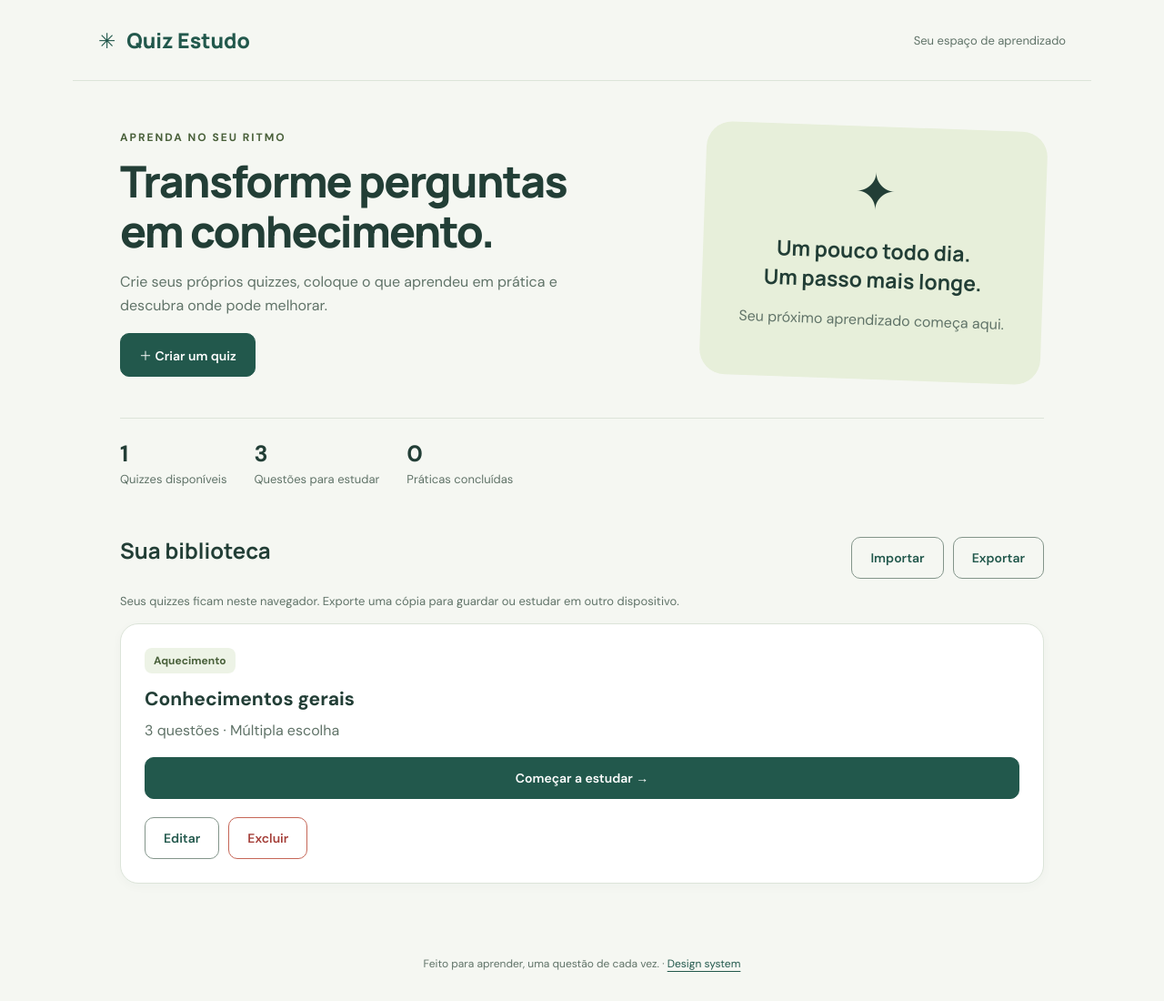
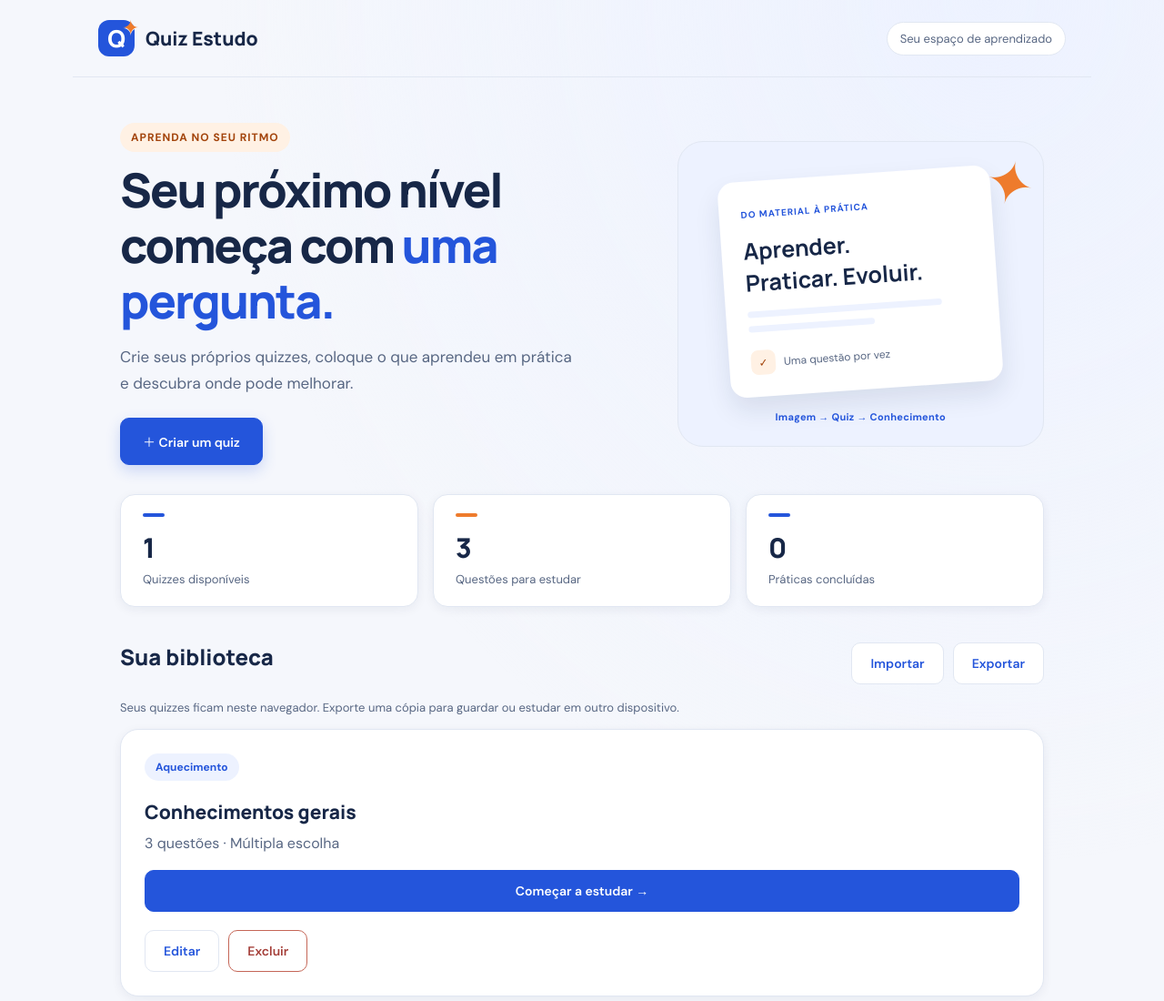
Before and after one commit to Brizio43/Brizio43, a website: page index.html in a window 1280 px wide. Shown: the top 1100 px of the page at 91% size. Drawn offline with Linux system fonts and the light colour scheme.

Commit message:
Modernize quiz layout with blue and orange identity

```diff
--- a/index.html
+++ b/index.html
@@ -1,3 +1,3 @@
 <!doctype html>
-<html lang="pt-BR"><head><meta charset="utf-8"><meta name="viewport" content="width=device-width, initial-scale=1"><meta name="theme-color" content="#22584c"><title>Quiz Estudo — aprenda praticando</title><link rel="stylesheet" href="./style.css"></head>
-<body><a class="skip-link" href="#app">Pular para o conteúdo</a><header><a class="brand" href="./">✳ <span>Quiz Estudo</span></a><span class="tag">Seu espaço de aprendizado</span></header><main id="app" tabindex="-1"></main><footer>Feito para aprender, uma questão de cada vez. · <a href="./design-system.html">Design system</a></footer><script type="module" src="./app.js"></script></body></html>
+<html lang="pt-BR"><head><meta charset="utf-8"><meta name="viewport" content="width=device-width, initial-scale=1"><meta name="theme-color" content="#2455db"><title>Quiz Estudo — aprenda praticando</title><link rel="stylesheet" href="./style.css"></head>
+<body><a class="skip-link" href="#app">Pular para o conteúdo</a><header><a class="brand" href="./"><span class="brand-mark" aria-hidden="true">Q<span>✦</span></span><span>Quiz Estudo</span></a><span class="tag">Seu espaço de aprendizado</span></header><main id="app" tabindex="-1"></main><footer>Feito para aprender, uma questão de cada vez. · <a href="./design-system.html">Design system</a></footer><script type="module" src="./app.js"></script></body></html>
--- a/style.css
+++ b/style.css
@@ -29,3 +29,42 @@ footer a{color:var(--color-primary);text-underline-offset:4px}
 select{font:inherit;color:var(--color-text);background:var(--color-surface);padding:12px;border:1px solid var(--color-control-border);border-radius:var(--radius-sm);min-height:44px;max-width:100%}
 select:focus-visible{outline:3px solid var(--color-focus);outline-offset:3px}
 @media(max-width:650px){.image-source{padding:var(--space-4)}}
+
+/* Identity 1.1: blue structure, orange accents */
+body{background:radial-gradient(ellipse at 85% 0%,var(--color-primary-soft),transparent 55%),var(--color-canvas)}
+header{padding:22px 28px;border-bottom-color:var(--color-border)}
+.brand{color:var(--color-text);font-size:21px;gap:12px}
+.brand-mark{position:relative;display:grid;place-items:center;width:40px;height:40px;background:var(--color-primary);color:white;border-radius:12px;font:800 26px var(--font-heading)}
+.brand-mark span{position:absolute;right:-5px;top:-7px;color:var(--color-accent);font-size:22px;text-shadow:0 1px white}
+.tag{background:var(--color-surface);padding:9px 14px;border:1px solid var(--color-border);border-radius:30px}
+.hero{grid-template-columns:1.4fr 1fr;gap:48px;margin-bottom:32px}
+.hero h1{font-size:clamp(32px,4.4vw,52px);letter-spacing:-2px;line-height:1.17}
+.hero h1 span{color:var(--color-primary)}
+.hero .eyebrow{display:inline-block;background:var(--color-accent-soft);padding:8px 12px;border-radius:30px;letter-spacing:1px}
+.hero p{font-size:17px;margin-bottom:24px}
+#create{box-shadow:0 6px 16px rgb(36 85 219 / 20%);padding:15px 24px}
+.illustration{position:relative;min-height:290px;transform:none;background:var(--color-primary-soft);padding:35px 28px 25px;overflow:hidden;text-align:left;border:1px solid var(--color-border)}
+.study-sheet{position:relative;background:white;border-radius:18px;padding:24px;box-shadow:0 14px 28px rgb(23 39 71 / 10%);transform:rotate(-4deg);max-width:300px;margin:auto}
+.study-sheet .eyebrow{font-size:10px;color:var(--color-primary);background:transparent;padding:0}
+.study-sheet strong{font-size:25px;margin:14px 0;color:var(--color-text)}
+.study-line{height:7px;background:var(--color-primary-soft);border-radius:10px;width:85%;margin:9px 0}
+.study-line.short{width:55%}
+.study-check{display:flex;align-items:center;gap:9px;font-size:12px;color:var(--color-muted);margin-top:20px}
+.study-check span{display:grid;place-items:center;border-radius:8px;width:27px;height:27px;background:var(--color-accent-soft);color:var(--color-accent-text);font-weight:800}
+.study-orbit{position:absolute;right:10px;top:4px;font-size:65px;color:var(--color-accent);z-index:1;transform:rotate(15deg)}
+.study-note{position:relative;text-align:center;font-size:11px;font-weight:700;letter-spacing:.3px;color:var(--color-primary);margin-top:23px}
+.stats{display:grid;grid-template-columns:repeat(3,1fr);gap:16px;border-top:0;padding:0;margin-bottom:38px}
+.stats>div{position:relative;background:var(--color-surface);border:1px solid var(--color-border);border-radius:16px;padding:20px 24px;box-shadow:var(--shadow-card)}
+.stats>div::before{content:'';display:block;width:24px;height:4px;background:var(--color-primary);border-radius:4px;margin-bottom:13px}
+.stats>div:nth-child(2)::before{background:var(--color-accent)}
+.stats strong{font:800 30px var(--font-heading);margin-bottom:3px}
+.card{position:relative;padding:26px;transition:box-shadow var(--motion-fast),border-color var(--motion-fast)}
+.card:hover{border-color:var(--color-control-border);box-shadow:0 8px 24px rgb(23 39 71 / 8%)}
+.card h3{font-family:var(--font-heading);font-weight:800;margin-top:20px}
+.card .badge{color:var(--color-primary);border-radius:30px;padding:7px 12px}
+.badge{color:var(--color-primary)}
+.secondary{border-color:var(--color-border);background:var(--color-surface)}
+.image-source{background:var(--color-primary-soft);border-color:var(--color-border)}
+.image-source .badge{background:var(--color-accent-soft);color:var(--color-accent-text)}
+.section-top h2{font-weight:800}
+@media(max-width:650px){header{padding:18px 22px}.hero{grid-template-columns:1fr;gap:24px}.hero h1{font-size:36px;letter-spacing:-1.3px}.illustration{min-height:260px;padding:24px}.study-sheet{max-width:300px}.stats{gap:8px}.stats>div{padding:15px 10px}.stats strong{font-size:24px}.stats span{font-size:11px}.brand{font-size:19px}}
--- a/tokens.css
+++ b/tokens.css
@@ -1,27 +1,28 @@
-/* Quiz Estudo · semantic design tokens · v1.0 */
+/* Quiz Estudo · semantic design tokens · v1.1 */
 :root {
-  --color-primary: #22584c;
-  --color-primary-hover: #174336;
-  --color-primary-soft: #edf3e6;
+  --color-primary: #2455db;
+  --color-primary-hover: #1941b4;
+  --color-primary-soft: #edf2ff;
   --color-on-primary: #ffffff;
-  --color-canvas: #f5f7f2;
+  --color-canvas: #f5f7fc;
   --color-surface: #ffffff;
-  --color-field: #fbfcfa;
-  --color-text: #223e36;
-  --color-muted: #607368;
-  --color-border: #dce4d9;
-  --color-control-border: #83958a;
-  --color-accent-soft: #e7efda;
-  --color-accent-text: #49603a;
+  --color-field: #fafbff;
+  --color-text: #172747;
+  --color-muted: #586783;
+  --color-border: #e1e7f2;
+  --color-control-border: #8798b5;
+  --color-accent: #ee7b2c;
+  --color-accent-soft: #fff1e4;
+  --color-accent-text: #a3440c;
   --color-success: #327347;
   --color-success-soft: #e5f2e6;
   --color-danger: #a43e38;
   --color-danger-soft: #fbece9;
   --color-danger-border: #c56657;
-  --color-focus: #22584c;
-  --color-track: #e8eedf;
-  --color-progress: #557e42;
-  --color-disabled: #e5eae2;
+  --color-focus: #2455db;
+  --color-track: #e4eafd;
+  --color-progress: #ee7b2c;
+  --color-disabled: #e7ecf5;
   --font-body: 'DM Sans', system-ui, sans-serif;
   --font-heading: 'Manrope', system-ui, sans-serif;
   --text-xs: 0.75rem;
@@ -46,7 +47,7 @@
   --radius-md: 14px;
   --radius-lg: 20px;
   --radius-xl: 28px;
-  --shadow-card: 0 3px 12px rgb(34 62 54 / 3%);
+  --shadow-card: 0 3px 12px rgb(23 39 71 / 6%);
   --motion-fast: 150ms ease;
   --layout-wide: 1064px;
   --layout-reading: 740px;
```
Also changed, not shown: DESIGN_SYSTEM.md (+2 -2 lines), design-system.html (+11 -10 lines), app.js.
